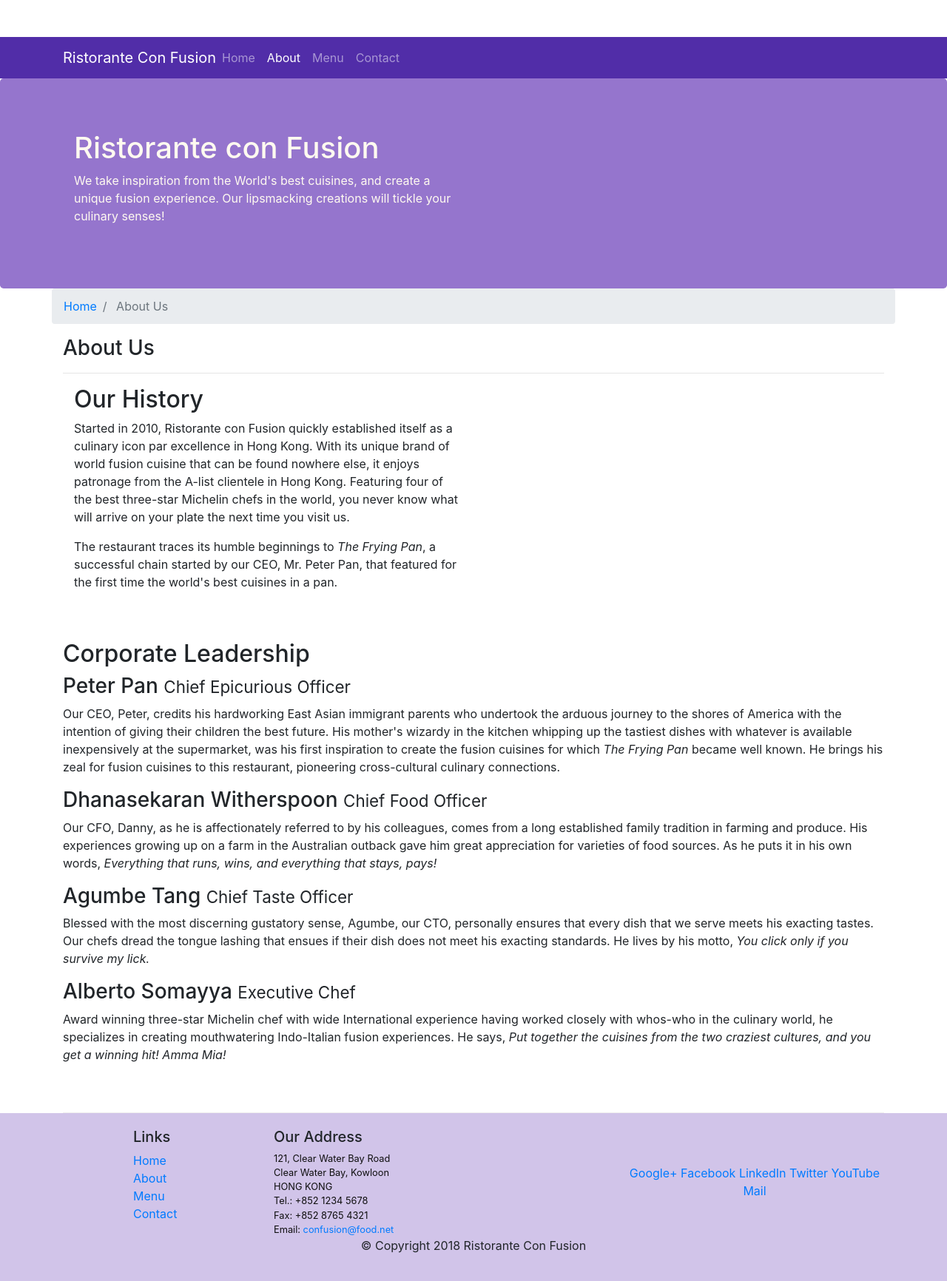
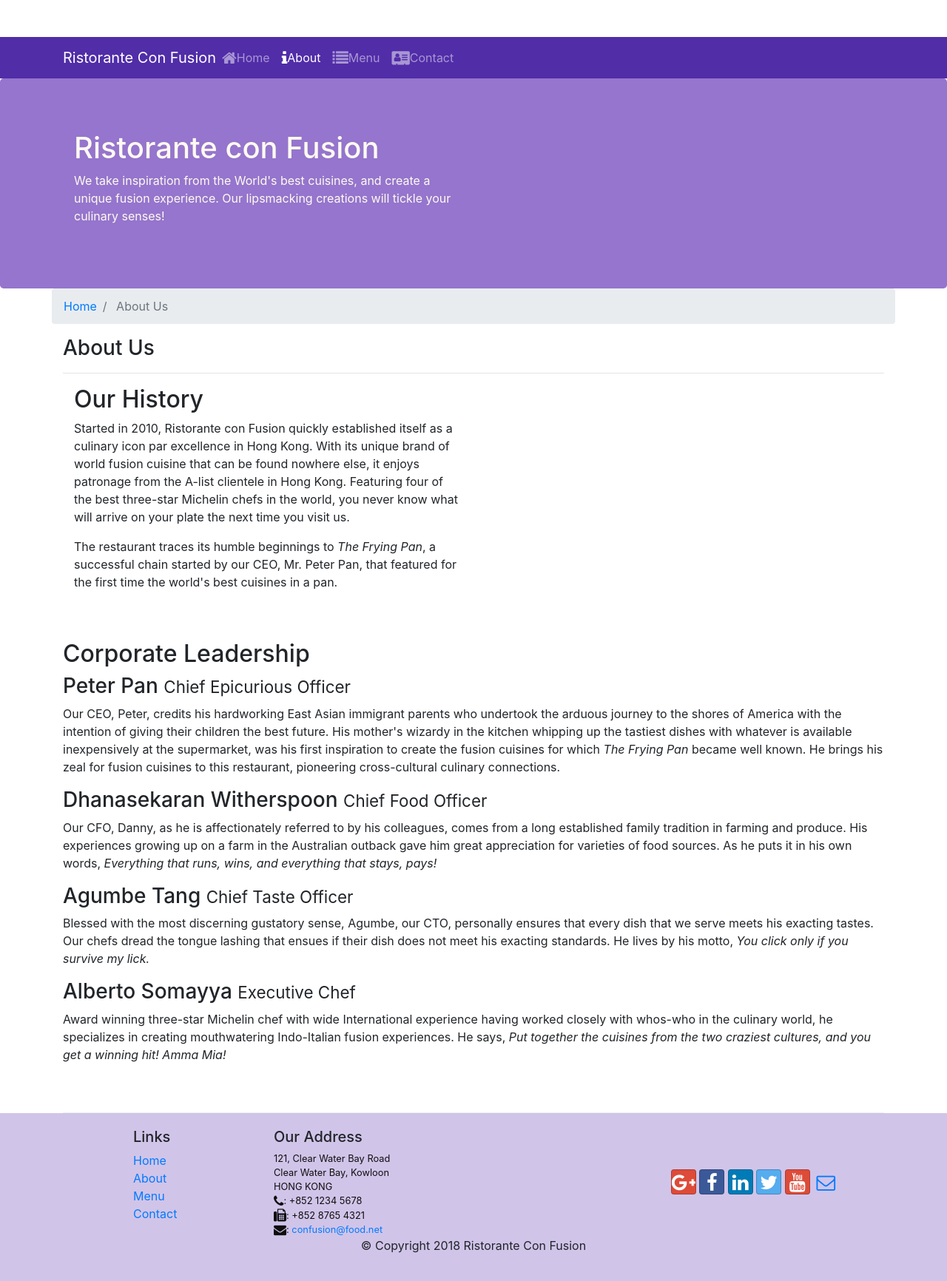
Before and after one commit to lynnenguyen/bootstrap-test, a website: page aboutus.html in a window 1280 px wide. Shown: the whole page at 74% size. Drawn offline with nearby package versions, Linux system fonts and the light colour scheme.

Commit message:
added icon fonts

```diff
--- a/aboutus.html
+++ b/aboutus.html
@@ -11,6 +11,8 @@
     <link rel="stylesheet" href="node_modules/bootstrap/dist/css/bootstrap.min.css">
 
     <link rel="stylesheet" href="css/styles.css">
+    <link rel="stylesheet" href="node_modules/font-awesome/css/font-awesome.min.css">
+    <link rel="stylesheet" href="node_modules/bootstrap-social/bootstrap-social.css">
 
     <title>Ristorante Con Fusion: About Us</title>
 
@@ -25,10 +27,10 @@
             <a class="navbar-brand mr-auto" href="./index.html">Ristorante Con Fusion</a>
             <div class="collapse navbar-collapse" id="Navbar">
                 <ul class="navbar-nav mr-auto">
-                    <li class="nav-item"><a class="nav-link" href="./index.html">Home</a></li>
-                    <li class="nav-item active"><a class="nav-link" href="#">About</a></li>
-                    <li class="nav-item"><a class="nav-link" href="#">Menu</a></li>
-                    <li class="nav-item"><a class="nav-link" href="#">Contact</a></li>
+                    <li class="nav-item"><a class="nav-link" href="./index.html"><span class="fa fa-home fa-lg"></span>Home</a></li>
+                    <li class="nav-item active"><a class="nav-link" href="#"><span class="fa fa-info fa-lg"></span>About</a></li>
+                    <li class="nav-item"><a class="nav-link" href="#"><span class="fa fa-list fa-lg"></span>Menu</a></li>
+                    <li class="nav-item"><a class="nav-link" href="#"><span class="fa fa-address-card fa-lg"></span>Contact</a></li>
                 </ul>
             </div>
         </div>
@@ -103,19 +105,20 @@
 		              121, Clear Water Bay Road<br>
 		              Clear Water Bay, Kowloon<br>
 		              HONG KONG<br>
-		              Tel.: +852 1234 5678<br>
-		              Fax: +852 8765 4321<br>
-		              Email: <a href="mailto:confusion@food.net">confusion@food.net</a>
+                      <i class="fa fa-phone fa-lg"></i>: +852 1234 5678<br>
+                      <i class="fa fa-fax fa-lg"></i>: +852 8765 4321<br>
+                      <i class="fa fa-envelope fa-lg"></i>:
+                      <a href="mailto:confusion@food.net">confusion@food.net</a>
 		           </address>
                 </div>
                 <div class="col-12 col-sm-4 align-self-center">
                     <div class="text-center">
-                        <a href="http://google.com/+">Google+</a>
-                        <a href="http://www.facebook.com/profile.php?id=">Facebook</a>
-                        <a href="http://www.linkedin.com/in/">LinkedIn</a>
-                        <a href="http://twitter.com/">Twitter</a>
-                        <a href="http://youtube.com/">YouTube</a>
-                        <a href="mailto:">Mail</a>
+                        <a class="btn btn-social-icon btn-google" href="http://google.com/+"><i class="fa fa-google-plus"></i></a>
+                        <a class="btn btn-social-icon btn-facebook" href="http://www.facebook.com/profile.php?id="><i class="fa fa-facebook"></i></a>
+                        <a class="btn btn-social-icon btn-linkedin" href="http://www.linkedin.com/in/"><i class="fa fa-linkedin"></i></a>
+                        <a class="btn btn-social-icon btn-twitter" href="http://twitter.com/"><i class="fa fa-twitter"></i></a>
+                        <a class="btn btn-social-icon btn-google" href="http://youtube.com/"><i class="fa fa-youtube"></i></a>
+                        <a class="btn btn-social-icon" href="mailto:"><i class="fa fa-envelope-o"></i></a>
                     </div>
                 </div>
            </div>
--- a/package.json
+++ b/package.json
@@ -14,6 +14,8 @@
     "lite-server": "^2.3.0"
   },
   "dependencies": {
-    "bootstrap": "^4.0.0"
+    "bootstrap": "^4.0.0",
+    "bootstrap-social": "^5.1.1",
+    "font-awesome": "^4.7.0"
   }
 }
```
Also changed, not shown: index.html (+16 -13 lines), 1 other file.
